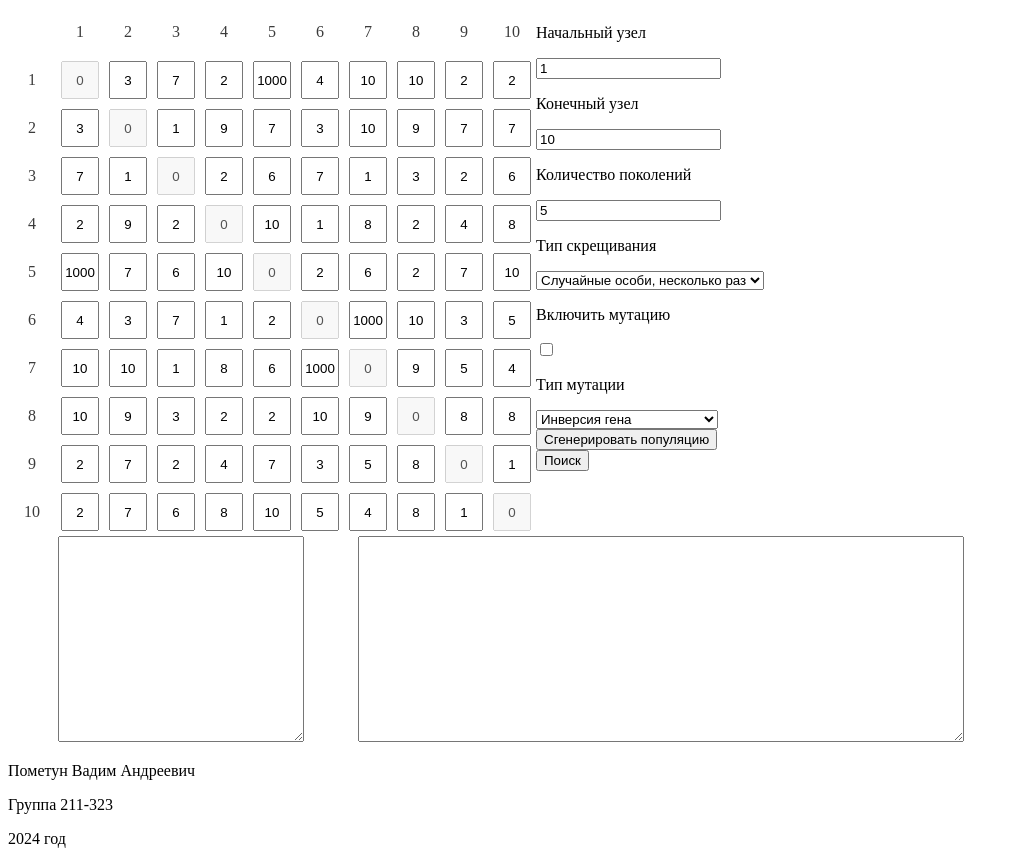
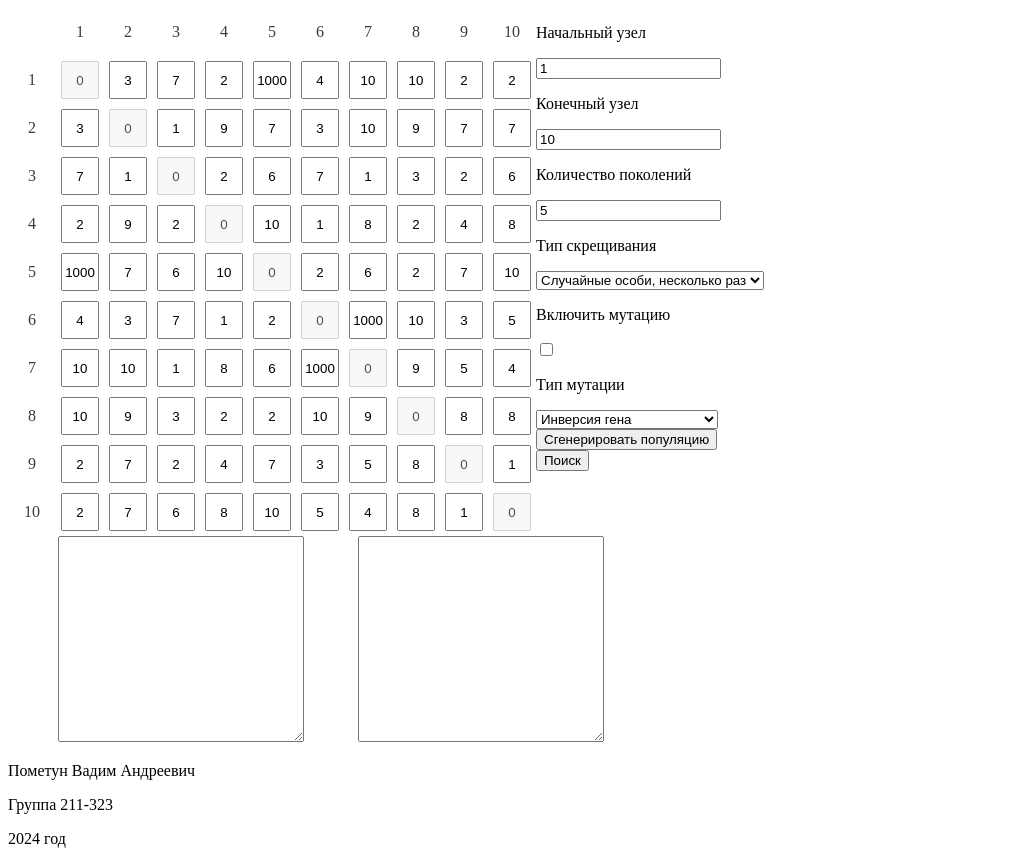
Before and after one commit to GeoNinka/GA-1, a plain HTML site: page index.html in a window 1280 px wide. Shown: the top 864 px of the page, without its empty margins (0-1019 px from the left). Drawn offline with nearby package versions, Linux system fonts and the light colour scheme.

Commit message:
Update style.css

```diff
--- a/style.css
+++ b/style.css
@@ -6,10 +6,6 @@ textarea {
 
 #canvas {
     width: 800px;
-}
-
-#textfieldMutation {
-    width: 600px;
 }
 
 .find-button {
```
